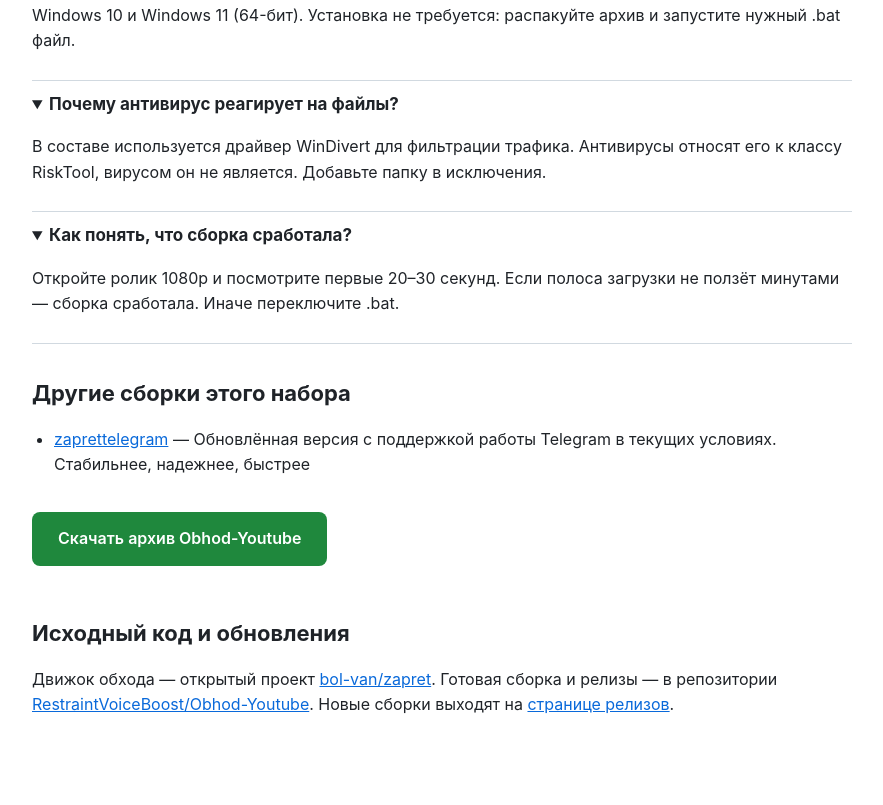
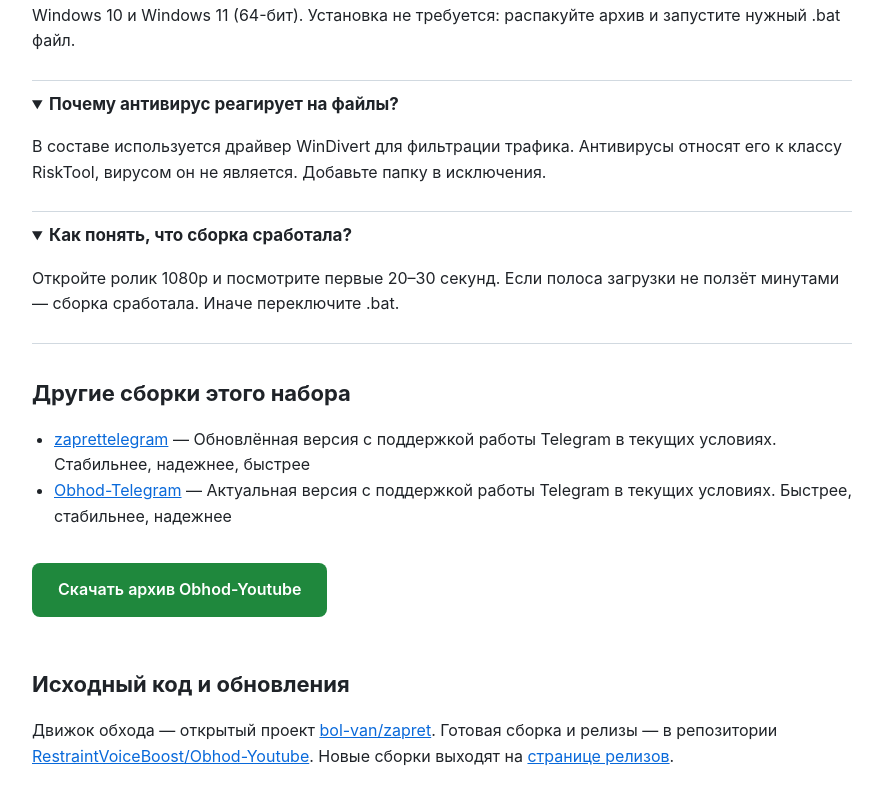
Before and after one commit to RestraintVoiceBoost/Obhod-Youtube, a plain HTML site: page docs/index.html in a window 1280 px wide. Shown: the part 1401-2206 px from the top of the page, without its empty margins (198-1081 px from the left). Drawn offline with Linux system fonts and the light colour scheme.

Commit message:
docs: sibling links

```diff
--- a/docs/index.html
+++ b/docs/index.html
@@ -85,6 +85,7 @@
   <h2>Другие сборки этого набора</h2>
   <ul class="siblings">
     <li><a href="https://restraintvoiceboost.github.io/zaprettelegram/">zaprettelegram</a> — Обновлённая версия с поддержкой работы Telegram в текущих условиях. Стабильнее, надежнее, быстрее</li>
+    <li><a href="https://restraintvoiceboost.github.io/Obhod-Telegram/">Obhod-Telegram</a> — Актуальная версия с поддержкой работы Telegram в текущих условиях. Быстрее, стабильнее, надежнее</li>
   </ul>
 
   <p><a class="cta" href="https://github.com/RestraintVoiceBoost/Obhod-Youtube/releases/latest">Скачать архив Obhod-Youtube</a></p>
```
